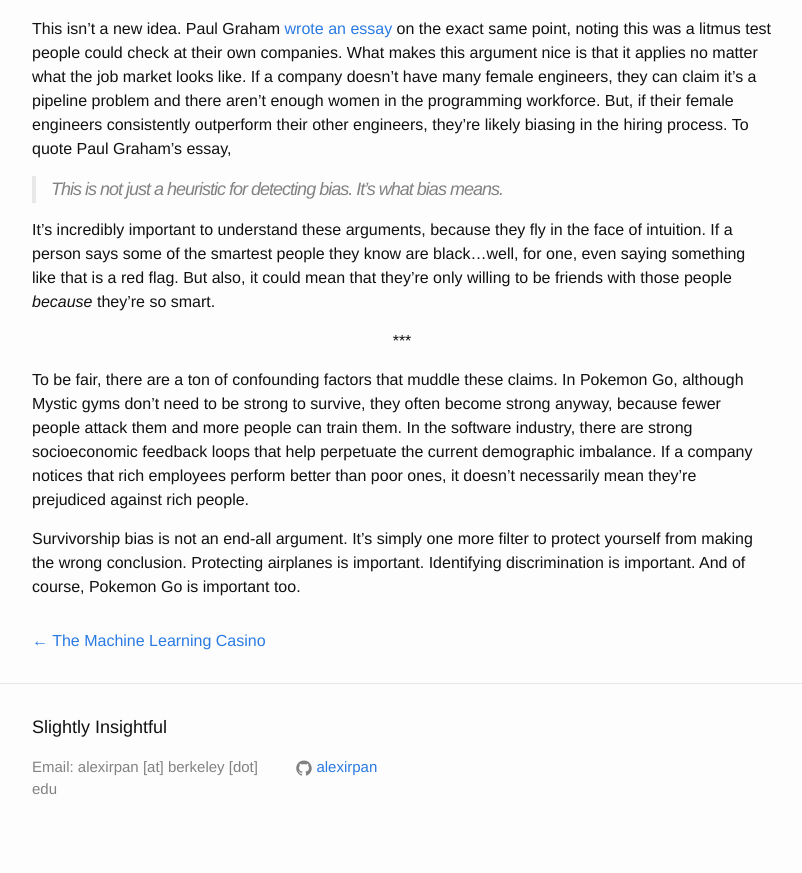
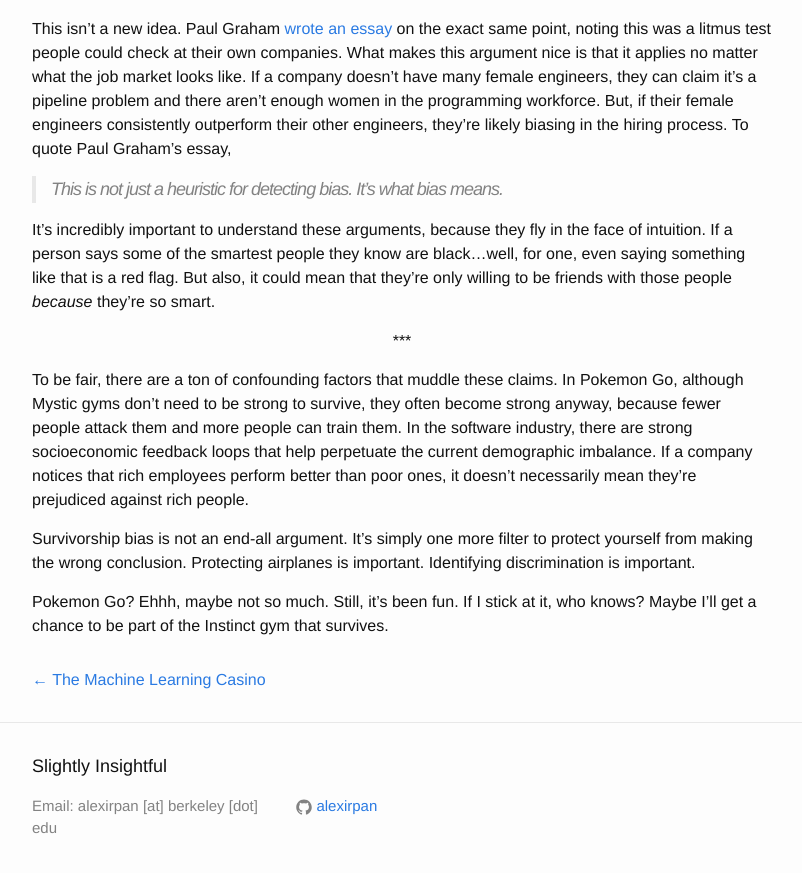
Before and after one commit to alexirpan/alexirpan.github.io, a Jekyll site: the page built from _posts/2016-08-03-pokemon-go-equality.markdown, in a window 1280 px wide and 900 px high, scrolled down 2292 px. Shown: the top 873 px of the window, without its empty margins (238-1040 px from the left). Built offline with Jekyll 4.4.1, drawn with Linux system fonts in a browser that asks for light colours; some of the changed text lies outside the part shown.

Commit message:
Time change, last minute ending change

```diff
--- a/_posts/2016-08-03-pokemon-go-equality.markdown
+++ b/_posts/2016-08-03-pokemon-go-equality.markdown
@@ -119,4 +119,8 @@ doesn't necessarily mean they're prejudiced against rich people.
 Survivorship bias is not an end-all argument. It's simply one more filter to
 protect yourself from making the wrong conclusion.
 Protecting airplanes is important. Identifying
-discrimination is important. And of course, Pokemon Go is important too.
+discrimination is important.
+
+Pokemon Go? Ehhh, maybe not so much. Still, it's been fun. If I stick at it,
+who knows? Maybe I'll get a chance to be part of the Instinct gym that
+survives.
```
Also changed, not shown: other parts of _posts/2016-08-03-pokemon-go-equality.markdown (+1 -1 lines).
